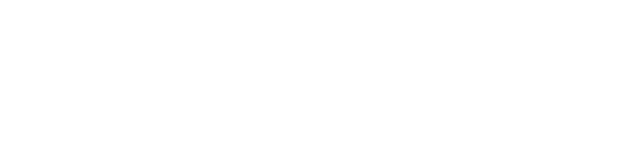
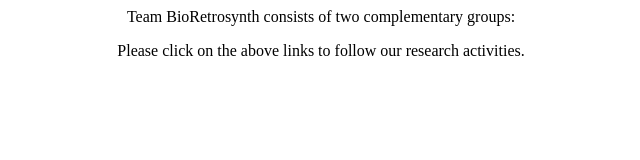
Before and after one commit to brsynth/brsynth.github.io, a plain HTML site: page tmp.html in a window 1280 px wide. Shown: the whole page, without its empty margins (319-959 px from the left). Drawn offline with Linux system fonts and the light colour scheme.

Commit message:
Update tmp.html

```diff
--- a/tmp.html
+++ b/tmp.html
@@ -3,5 +3,8 @@
     <title>Team BioRetroSynth</title>
   </head>
   <body>
+    <p style="text-align: center;">Team BioRetrosynth consists of two complementary groups: </p>
 
+    <p></p>
+    <p style="text-align: center;">Please click on the above links to follow our research activities.</p>
     </body></html>
```
